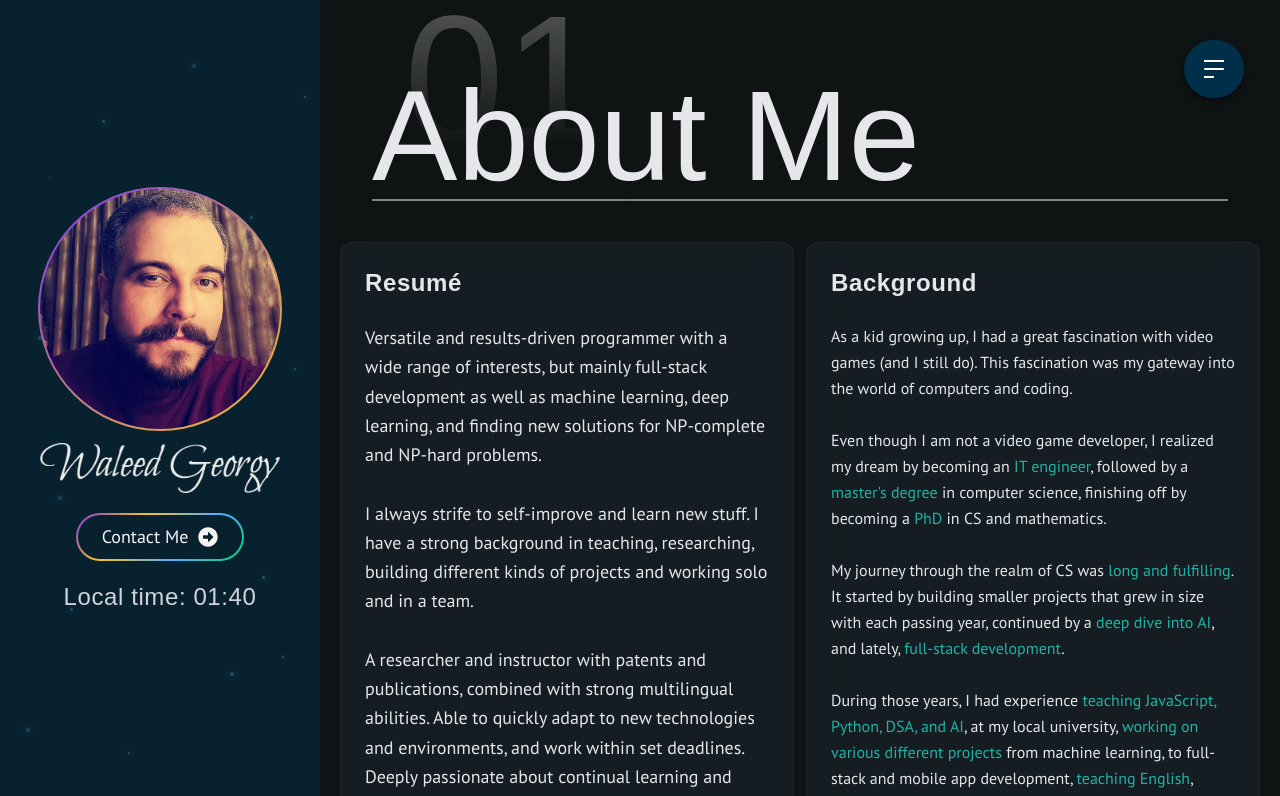
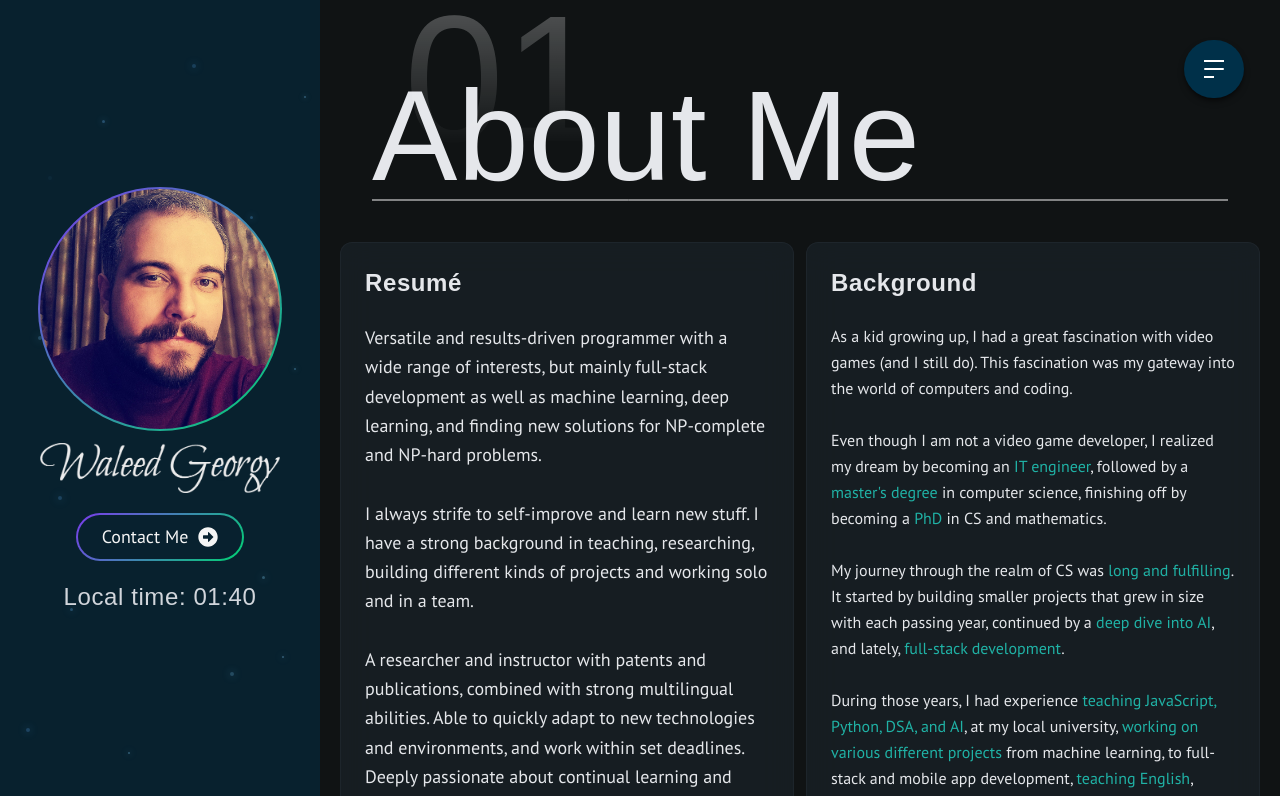
Before and after one commit to waleedGeorgy/New-Portfolio, a Next.js app: page / in a window 1280 px wide. Shown: the top 796 px of the page. Built offline with nearby package versions, Linux system fonts and the light colour scheme; a web font is replaced by a local one.

Commit message:
Version 2.3 - Update profile picture and special button colors. Add GraphQL to stack.

```diff
--- a/app/globals.css
+++ b/app/globals.css
@@ -19,8 +19,6 @@ html {
   background-image: linear-gradient(
     135deg,
     #7c3aed,
-    #fbbf24 33%,
-    #56acff 67%,
     #00d372
   );
   border-radius: 50em;
--- a/components/sections/ProfileSection.tsx
+++ b/components/sections/ProfileSection.tsx
@@ -11,7 +11,7 @@ export default function ProfileSection() {
         <aside className="flex flex-col items-center gap-y-5 px-3" role="banner">
             {/* Profile image and name */}
             <div className="flex flex-col justify-center items-center gap-3">
-                <div className="relative md:size-[180px] lg:size-[244px] xs:size-[180px] size-[164px] rounded-full flex items-center justify-center bg-gradient-to-br from-purple-darkness to-yellow-ripe">
+                <div className="relative md:size-[180px] lg:size-[244px] xs:size-[180px] size-[164px] rounded-full flex items-center justify-center bg-gradient-to-br from-purple-darkness to-green-benzol">
                     <Image src={MyImage} alt="Waleed Georgy image" priority={true} className="md:size-44 lg:size-60 xs:size-44 size-40 rounded-full object-cover" style={{ overflowClipMargin: "unset" }} />
                 </div>
                 <Image src={Signature} alt="Waleed's signature" className="w-44 xs:w-60 z-10" />
--- a/data/stackList.ts
+++ b/data/stackList.ts
@@ -30,6 +30,7 @@ import Git from "@/public/images/stack/git.svg";
 import GitHub from "@/public/images/stack/github.svg";
 import Postman from "@/public/images/stack/postman.svg";
 import Docker from "@/public/images/stack/docker.svg";
+import GraphQL from "@/public/images/stack/graphql.svg";
 import JSON from "@/public/images/stack/json.svg";
 import Markdown from "@/public/images/stack/markdown.svg";
 
@@ -229,11 +230,16 @@ export const myStack = [
       },
       {
         id: 4,
+        title: "GraphQL",
+        icon: GraphQL,
+      },
+      {
+        id: 5,
         title: "JSON",
         icon: JSON,
       },
       {
-        id: 5,
+        id: 6,
         title: "Markdown",
         icon: Markdown,
       },
```
Also changed, not shown: public/images/stack/graphql.svg (added).
